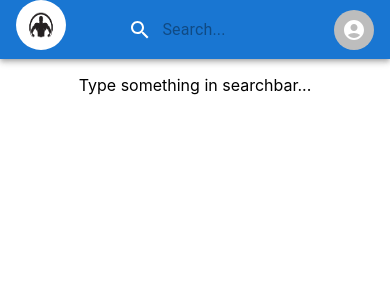
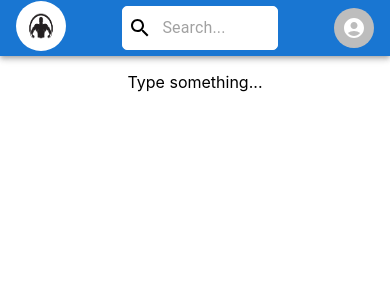
Before and after one commit to MohammedTahirr/fitness, a React (Create React App) app: page / in a window 390 px wide. Shown: the top 300 px of the page. Built offline with nearby package versions, Linux system fonts and the light colour scheme.

Commit message:
7 Sep 2023

```diff
--- a/src/components/Header/Header.css
+++ b/src/components/Header/Header.css
@@ -21,4 +21,16 @@
     align-items: center;
     gap: 10px;
     width: 40%;
+    border: 1px solid white;
+    padding: 5px;
+    border-radius: 5px;
+    background: white;
 }
+
+.search-icon {
+    color: black;
+}
+
+.appbar-style {
+    background-color: brown;
+}
--- a/src/components/Header/Header.js
+++ b/src/components/Header/Header.js
@@ -14,16 +14,14 @@ import AppLogo from "../../assets/AppLogo.png";
 
 const Header = ({ onInput, placeholder }) => {
   return (
-    <AppBar position="static">
+    <AppBar className="appbar-style" position="static">
       <Toolbar>
         <div className="secContainer">
-          <Typography variant="h6">
-            <a href="/">
-              <img className="appLogo" src={AppLogo} />
-            </a>
-          </Typography>
+          <a href="/">
+            <img className="appLogo" src={AppLogo} />
+          </a>
           <div className="searchBar">
-            <SearchIcon />
+            <SearchIcon className="search-icon" />
             <InputBase
               placeholder={placeholder}
               inputProps={{ "aria-label": "search" }}
--- a/src/components/VideoCard/VideoCard.css
+++ b/src/components/VideoCard/VideoCard.css
@@ -2,11 +2,20 @@
     display: flex;
     flex-direction: column;
     margin-bottom: 16px;
+    width: 45%;
 }
 
 .video-container {
-    height: 200;
+    height: 200px;
     width: 100%;
 }
 
-.content {}
+@media screen and (max-width: 1000px) {
+    .video-card {
+        width: 100%;
+    }
+}
+
+.description {
+    word-wrap: break-word;
+}
--- a/src/components/VideoCard/VideoCard.js
+++ b/src/components/VideoCard/VideoCard.js
@@ -18,7 +18,11 @@ const VideoCard = ({ title, description, videoUrl, key }) => {
         <Typography variant="h6" gutterBottom>
           {title}
         </Typography>
-        <Typography variant="body2" color="textSecondary">
+        <Typography
+          className="description"
+          variant="body2"
+          color="textSecondary"
+        >
           {description}
         </Typography>
       </CardContent>
--- a/src/screens/HomePage/HomePage.css
+++ b/src/screens/HomePage/HomePage.css
@@ -7,10 +7,15 @@
 
 .video-cards-container {
     display: flex;
-    gap: 16px;
-    flex-direction: column;
+    gap: 40px;
+    /* flex-direction: column; */
     width: 100%;
+    flex-wrap: wrap;
+    justify-content: center;
 }
+
+
+
 
 
 .video-card {}
--- a/src/screens/HomePage/HomePage.js
+++ b/src/screens/HomePage/HomePage.js
@@ -11,17 +11,22 @@ const HomePage = () => {
     (state) => state.Video
   );
 
+  const search = (e) => {
+    dispatch(getAssignVideos(e));
+  };
+
   return (
     <>
       <Header
         placeholder={"Search..."}
-        onInput={(e) => dispatch(getAssignVideos(e.target.value))}
+        onInput={(e) => search(e.target.value)}
       />
       <div className="home-page-container">
-        {assignmentVideos.length === 0 && !assignmentVideosFailed ? (
-          <span>Type something in searchbar...</span>
-        ) : (
-          <span>No Data Found</span>
+        {assignmentVideos.length === 0 && !assignmentVideosFailed && (
+          <span>Type something...</span>
+        )}
+        {assignmentVideos.length === 0 && assignmentVideosFailed && (
+          <span>Type something...</span>
         )}
         {assignmentVideos && (
           <div className="video-cards-container">
```
